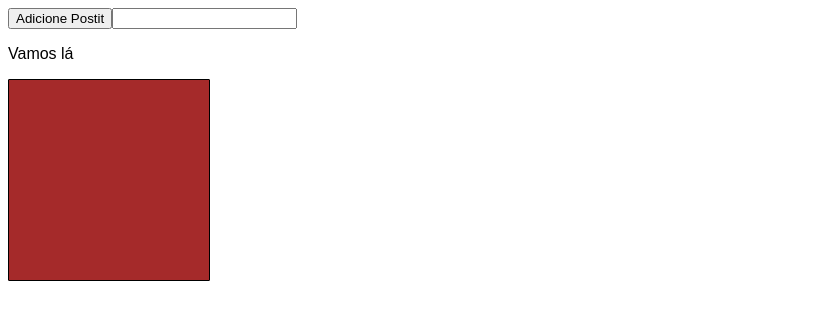
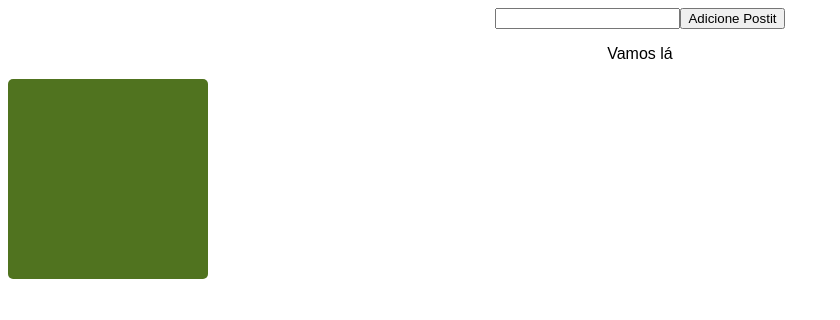
Before and after one commit to Peter-loliveira/Desenvolvimento_Web, a plain HTML site: page postit.html in a window 1280 px wide. Both pictures are taken after a click on the button "Adicione Postit". Shown: the whole page, without its empty margins (0-840 px from the left). Drawn offline with Linux system fonts and the light colour scheme.

Commit message:
Primeiras Funcionalidade do Botão OK

```diff
--- a/css/postit.css
+++ b/css/postit.css
@@ -1,12 +1,3 @@
 *{
     font-family: Arial, Helvetica, sans-serif;
 }
-
-.postit{
-    width: 200px;
-    height: 200px;
-    background-color: brown;
-    border-radius: 1px;
-    margin-bottom: 5px;
-    border: 1px black solid;
-}
--- a/js/postit.js
+++ b/js/postit.js
@@ -3,6 +3,7 @@ var app = document.getElementById("Postit")
 
 var divGeral = document.createElement("div")
 divGeral.setAttribute("id", "areaGeral")
+divGeral.style.textAlign = "Center"
 app.appendChild(divGeral)
 
 var btAddPostit = document.createElement("button")
@@ -13,15 +14,31 @@ inpTexto.setAttribute("id", "inputTexto")
 
 var pTexto = document.createElement("p")
 pTexto.innerHTML = "Vamos lá"
+divGeral.appendChild(inpTexto)
 divGeral.appendChild(btAddPostit)
-divGeral.appendChild(inpTexto)
 divGeral.appendChild(pTexto)
-var textoPostit = createElement("p")
-textoPostit.innerHTML = document.getElementById("inputTexto").value
 
-function inserirPostit(){
-var postit = document.createElement("div")
-postit.setAttribute("class", "postit")
+function inserirPostit() {
+    let postit = document.createElement("div")
+    postit.setAttribute("class", "postit")
+    let textoPostit = document.createElement("p")
+    textoPostit.innerHTML = inpTexto.value
+    postit.style.width = "200px"
+    postit.style.height = "200px"
+    postit.style.borderRadius = "5px"
+    postit.style.textAlign = "center"
+    postit.appendChild(textoPostit)
+    divGeral.appendChild(postit)
+    postit.style.backgroundColor = gera_cor()
+}
 
-divGeral.appendChild(postit)
+function gera_cor(){
+    var hexadecimais = '0123456789ABCDEF';
+    var cor = '#';
+    // Pega um número aleatório no array acima
+    for (var i = 0; i < 6; i++ ) {
+    //E concatena à variável cor
+        cor += hexadecimais[Math.floor(Math.random() * 16)];
+    }
+    return cor;
 }
```
